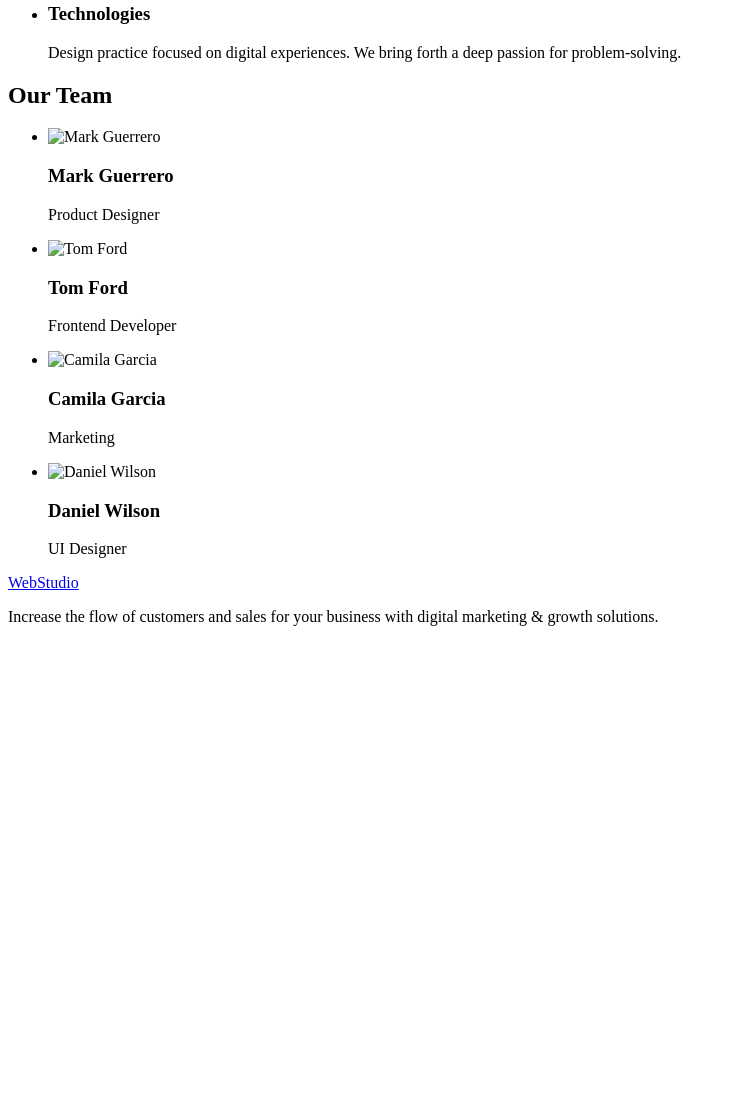
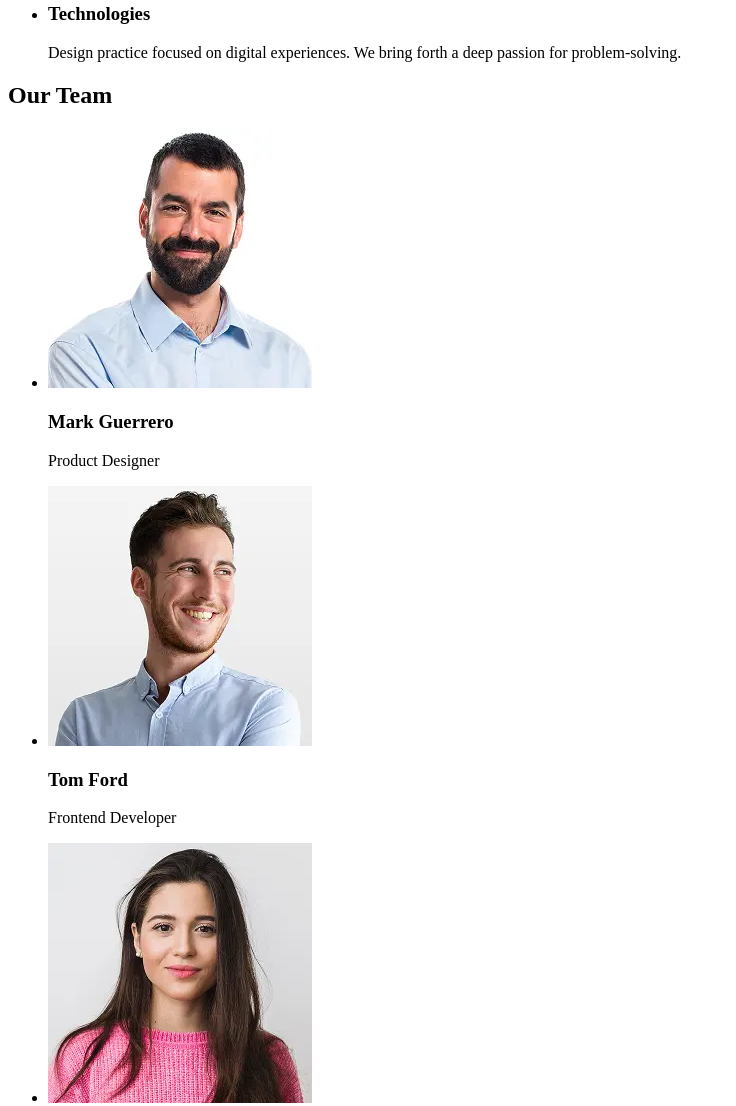
Before and after one commit to kykylkan/goit-markup-hw-01, a plain HTML site: page index.html in a window 1280 px wide. Shown: the part 532-1638 px from the top of the page, without its empty margins (0-736 px from the left). Before the commit the page ends 1174 px from the top, so only its background shows below. Drawn offline with Linux system fonts and the light colour scheme.

Commit message:
fix html

```diff
--- a/index.html
+++ b/index.html
@@ -56,22 +56,22 @@
             <h2>Our Team</h2>
             <ul>
                 <li>
-                    <img src="./images/img1.jpg" alt="Mark Guerrero" width="264">
+                    <img src="./images/img.webp" alt="Mark Guerrero" width="264">
                     <h3>Mark Guerrero</h3>
                     <p>Product Designer</p>
                 </li>
                 <li>
-                    <img src="./images/img2.jpg" alt="Tom Ford" width="264">
+                    <img src="./images/img2.webp" alt="Tom Ford" width="264">
                     <h3>Tom Ford</h3>
                     <p>Frontend Developer</p>
                 </li>
                 <li>
-                    <img src="./images/img3.jpg" alt="Camila Garcia" width="264">
+                    <img src="./images/img3.webp" alt="Camila Garcia" width="264">
                     <h3>Camila Garcia</h3>
                     <p>Marketing</p>
                 </li>
                 <li>
-                    <img src="./images/img4.jpg" alt="Daniel Wilson" width="264">
+                    <img src="./images/img4.webp" alt="Daniel Wilson" width="264">
                     <h3>Daniel Wilson</h3>
                     <p>UI Designer</p>
                 </li>
```
